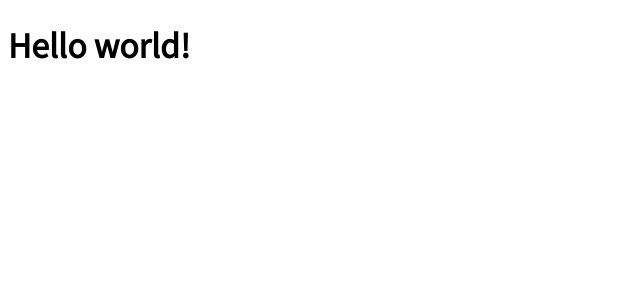
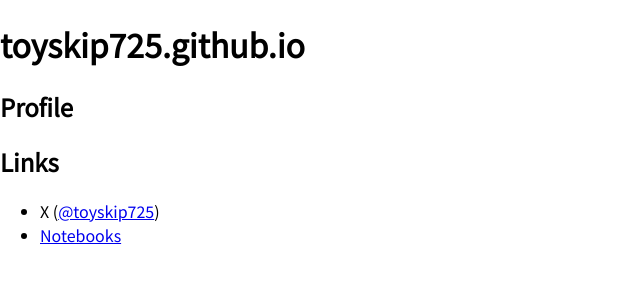
Before and after one commit to toyskip725/toyskip725.github.io, a website: page index.html in a window 1280 px wide. Shown: the whole page, without its empty margins (0-640 px from the left). Drawn offline with Linux system fonts and the light colour scheme.

Commit message:
[feature] update contents

```diff
--- a/index.html
+++ b/index.html
@@ -11,6 +11,12 @@
     <title>sumi website</title>
   </head>
   <body>
-    <h1>Hello world!</h1>
+    <h1>toyskip725.github.io</h1>
+    <h2>Profile</h2>
+    <h2>Links</h2>
+    <ul>
+      <li>X (<a href="https://x.com/toyskip725" target="_blank" rel="noopener noreferrer">@toyskip725</a>)</li>
+      <li><a href="https://toyskip725.github.io/notebooks/">Notebooks</a></li>
+    </ul>
   </body>
 </html>
--- a/style.css
+++ b/style.css
@@ -1,3 +1,5 @@
 body {
   font-family: "Noto Sans JP", sans-serif;
+  max-width: 1280px;
+  margin: auto;
 }
```
